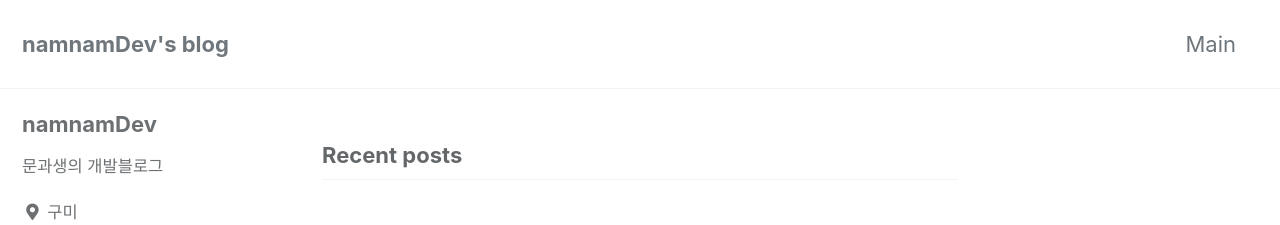
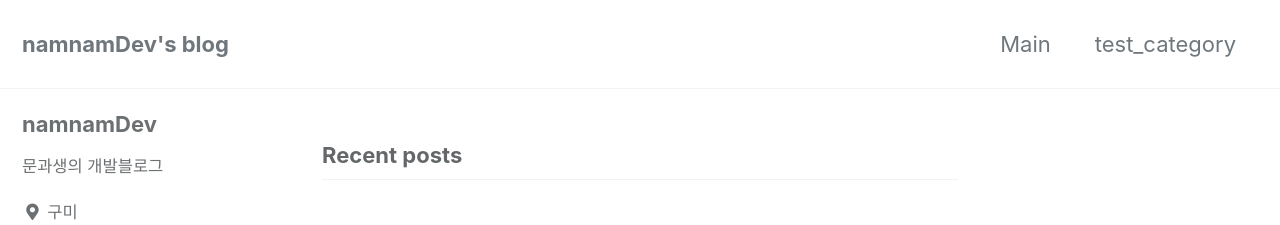
Before and after one commit to namnamDev/namnamDev.github.io, a Jekyll site: the page built from index.html, in a window 1280 px wide. Shown: the top 225 px of the page. Built offline with Jekyll 4.4.1, drawn with Linux system fonts in a browser that asks for light colours; cached includes are drawn as plain includes; the list of posts is cut into pages by our own code.

Commit message:
0603testcate

```diff
--- a/_data/navigation.yml
+++ b/_data/navigation.yml
@@ -2,6 +2,8 @@
 main:
   - title: "Main"
     url: https://namnamdev.github.io/
+  - title: "test_category"
+    url: /categories/test_category/
   # - title: "About"
   #   url: https://mmistakes.github.io/minimal-mistakes/about/
   # - title: "Sample Posts"
```
